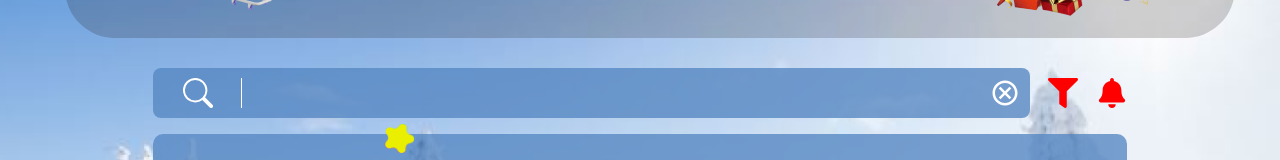
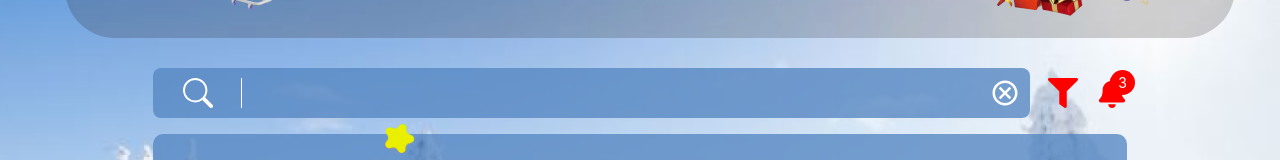
Before and after one commit to MagicCardClub/frontend, a React (Create React App) app: page /collections in a window 1280 px wide. Shown: the part 327-487 px from the top of the page. Built offline with nearby package versions, Linux system fonts and the light colour scheme; a web font is replaced by a local one.

Commit message:
collections page updated

```diff
--- a/src/pages/Collections/Collections.js
+++ b/src/pages/Collections/Collections.js
@@ -37,6 +37,8 @@ const Collections = (props) => {
 
           <FaBell className="icon bell" style={{ color: iconButtonColor }} />
 
+          <div className="notif-count">3</div>
+
           <div className={`filter-options ${filterOpen ? "open" : ""}`}>
             <div className="header">Sort by</div>
             <div className="options">
--- a/src/pages/Collections/Collections.scss
+++ b/src/pages/Collections/Collections.scss
@@ -60,6 +60,20 @@ section.collections {
       }
     }
 
+    .notif-count {
+      @include flex;
+      border: none;
+      position: absolute;
+      right: -8px;
+      top: 2px;
+      width: 25px;
+      height: 25px;
+      font-size: 14px;
+      border-radius: 50%;
+      background-color: red;
+      color: #ffffff;
+    }
+
     .filter-options {
       @include flex(center, space-evenly, column);
       position: absolute;
@@ -70,6 +84,7 @@ section.collections {
       background: #cb0101;
       border-radius: 9px;
       z-index: 100;
+      box-sizing: border-box;
       visibility: hidden;
 
       &.open {
@@ -83,6 +98,7 @@ section.collections {
         font-weight: 400;
         font-size: 13px;
         color: #c9c9c9;
+        cursor: pointer;
       }
 
       .options {
@@ -99,7 +115,10 @@ section.collections {
         color: #ffffff;
 
         span {
+          @include flex;
           width: 100%;
+          height: 30px;
+          text-align: center;
           cursor: pointer;
 
           &:hover {
```
